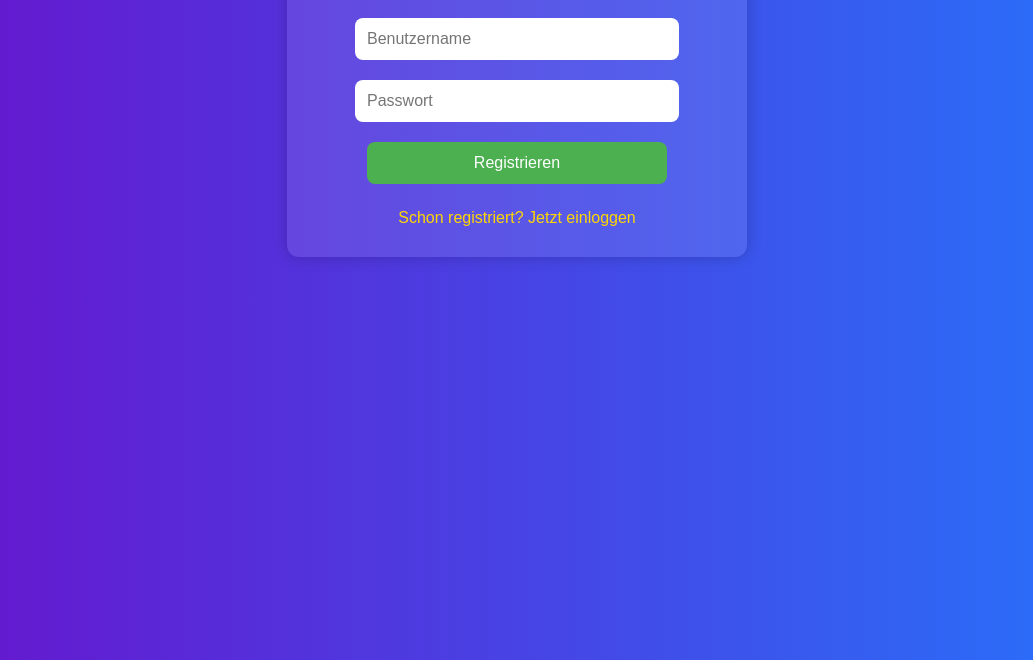
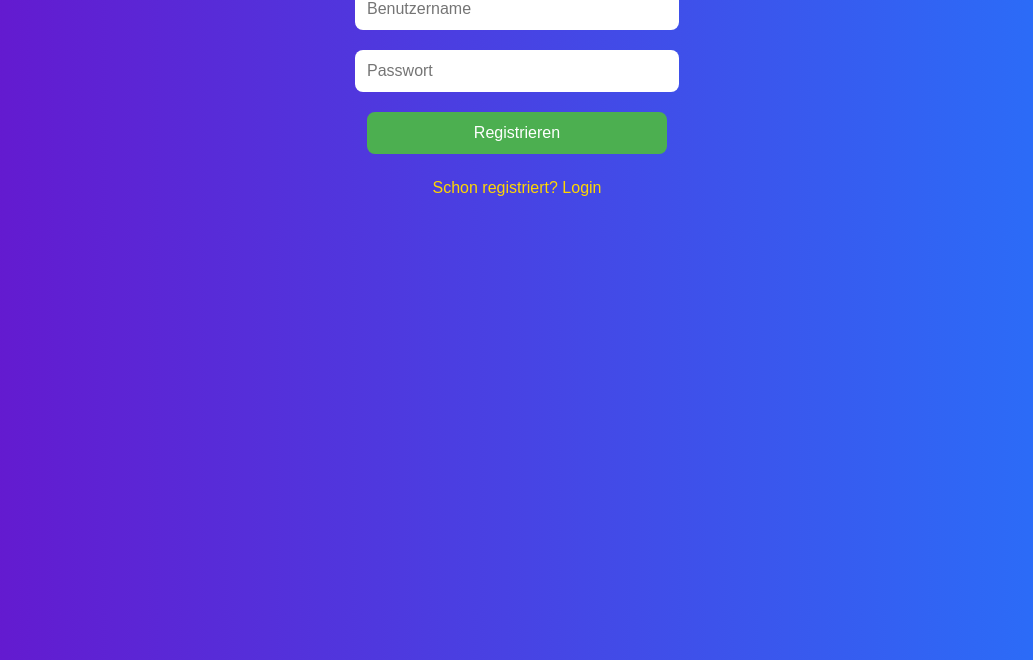
Before and after one commit to Arthi2025/2, a website: page public/register.html in a window 1280 px wide. Shown: the part 140-800 px from the top of the page, without its empty margins (123-1156 px from the left). Drawn offline with Linux system fonts and the light colour scheme.

Commit message:
Update register.html

```diff
--- a/public/register.html
+++ b/public/register.html
@@ -6,14 +6,12 @@
   <link rel="stylesheet" href="css/style.css">
 </head>
 <body>
-  <div class="container">
-    <h1>Registrieren</h1>
-    <form action="/register" method="POST" class="form-box">
-      <input name="username" type="text" placeholder="Benutzername" required><br>
-      <input name="password" type="password" placeholder="Passwort" required><br>
-      <button type="submit">Registrieren</button>
-    </form>
-    <a href="/login.html">Schon registriert? Jetzt einloggen</a>
-  </div>
+  <h1>Registrieren</h1>
+  <form action="/register" method="POST">
+    <input name="username" type="text" placeholder="Benutzername" required><br>
+    <input name="password" type="password" placeholder="Passwort" required><br>
+    <button type="submit">Registrieren</button>
+  </form>
+  <a href="/login.html">Schon registriert? Login</a>
 </body>
 </html>
```
